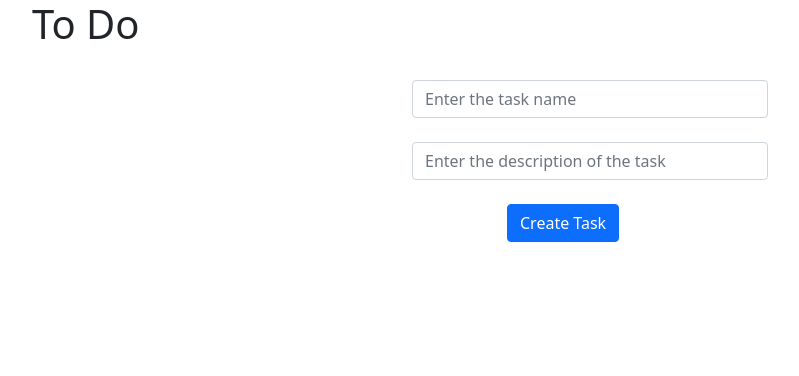
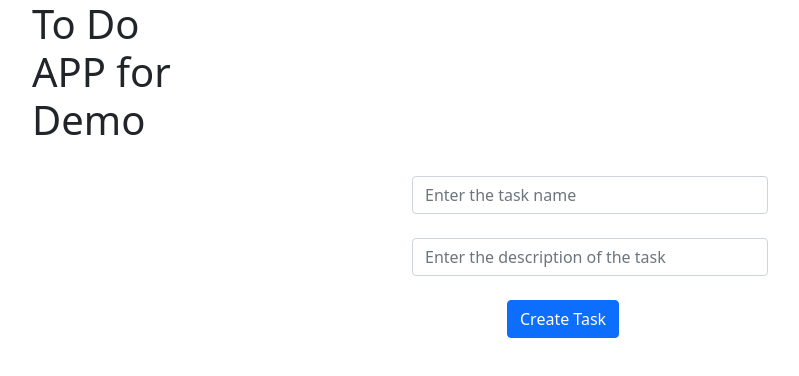
Before and after one commit to shashidhar100/DevOps-Todo-app, a React (Create React App) app: page / in a window 1280 px wide. Shown: the top 376 px of the page, without its empty margins (50-849 px from the left). Built offline with nearby package versions, Linux system fonts and the light colour scheme.

Commit message:
demo chnages

```diff
--- a/src/App.js
+++ b/src/App.js
@@ -10,7 +10,7 @@ function Header() {
   return <Container>
     <Row className='col-md-2 col-md-offset-8 align-center'>
     <h1>
-To Do
+To Do APP for Demo
 </h1>
     </Row>
 
```
